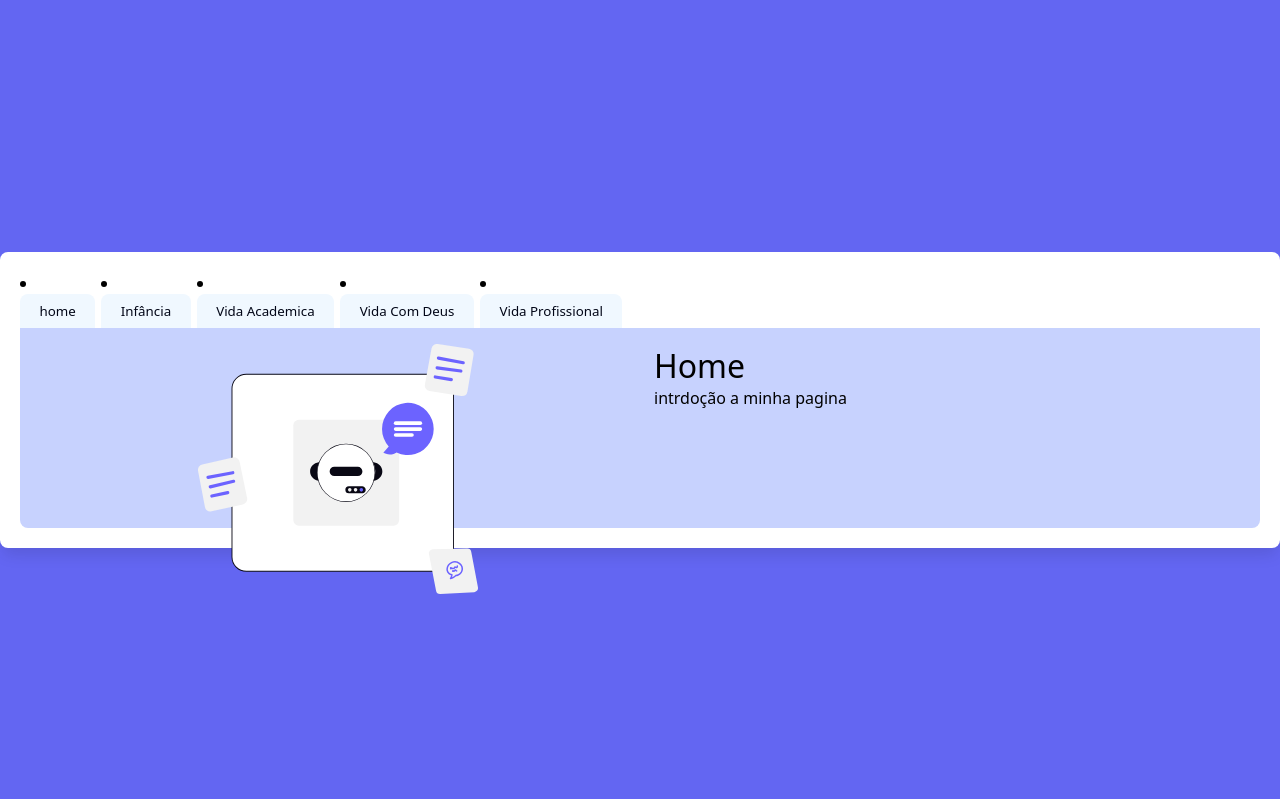
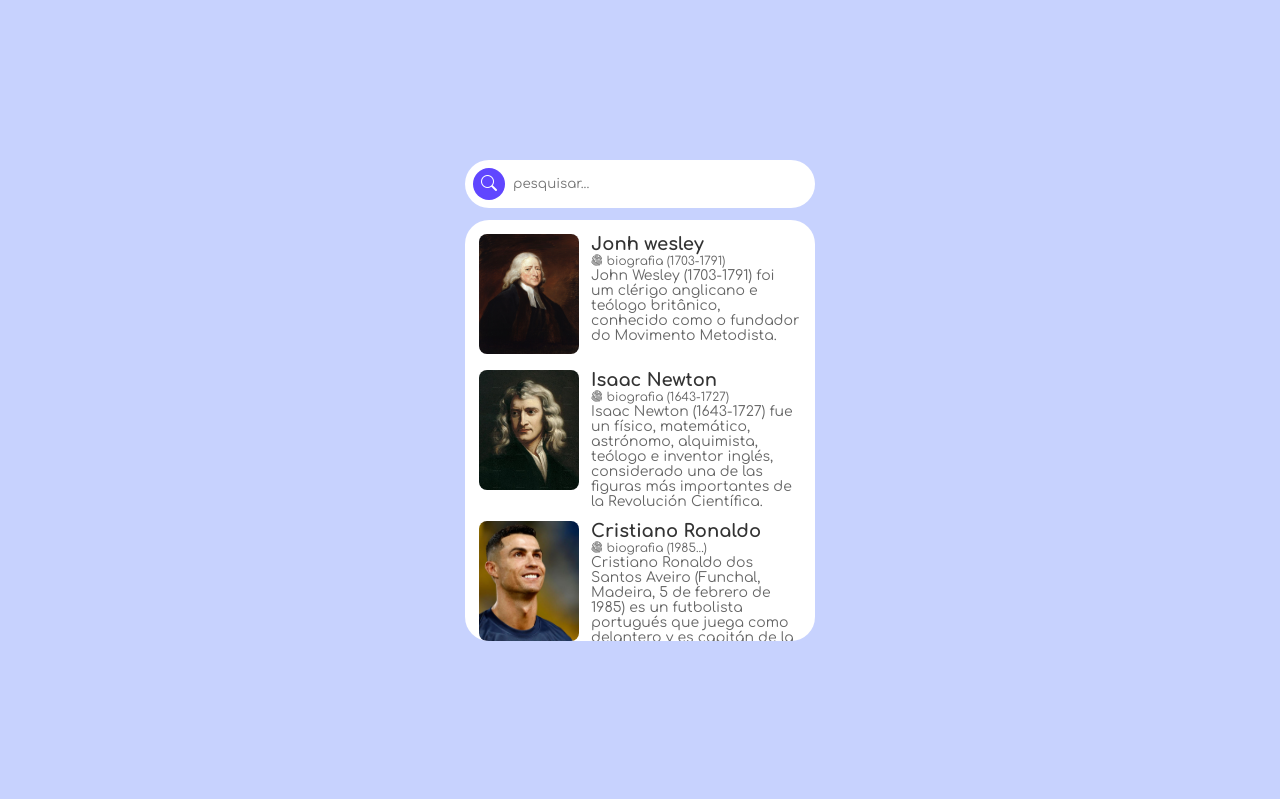
Before and after one commit to nenisvenancincio/autobiografia, a plain HTML site: page index.html in a window 1280 px wide. Drawn offline with nearby package versions, Linux system fonts and the light colour scheme; a web font is replaced by a local one.

Commit message:
atualização

```diff
--- a/css/styles.css
+++ b/css/styles.css
@@ -1,76 +1,95 @@
-@import url('https://fonts.googleapis.com/css2?family=Quicksand:wght@300..700&family=Sniglet:wght@400;800&display=swap');
-.content{
-    display: none;
-    width: 100%;
-    height: 200px;
-
+@import url('https://fonts.googleapis.com/css2?family=Comfortaa:wght@300..700&display=swap');
+*{
+    margin: 0;
+    padding: 0;
+    box-sizing: border-box;
+ font-family: "Comfortaa", sans-serif;
 }
 
-.content.show {
-    display: flex ;
-   gap: 14px;
-   background-color: #c7d2fe ;
-   border-radius: 0px 0px 8px 8px ;
-   padding: 16px;
-}
-.content-img {
-    width: 50%;
-    height: 250px;
-
+body{
+   min-height: 100vh;
+   display: flex;
+   align-items: center;
+   justify-content: center;
+   background-color: #c7d2fe;
 }
 
-*  {
-   margin: 0%;
-   padding: 0%;
-   box-sizing: border-box;
-  font-family: "Sniglet", system-ui;
-  font-weight: 500;
-  font-style: normal;
-
-}
-
-body  {
-    background-color: #6366f2;
+.input-group{
     display: flex;
     align-items: center;
-    justify-content: center;
-     min-height : 100vh
-
-}
-
-#container  {
-   background-color: white;
-   width: 600%;
-   padding: 20px;
-   border-radius: 8px;
-   box-shadow: 0px 10px 15px -3px rgba(0, 0, 0, 0.1);
-
-}
-
-.tab-buttons {
-   display: flex;
-   gap: 6px;
+    background-color: #ffff;
+    padding: 8px 16px 8px 8px ;
+    border-radius: 24px;
+    gap: 8px;
 
 
 }
 
-.tab-btn  {
+.input-field{
     width: 100%;
     border: none;
-    color: #020617;
-    background-color: #f0f8ff;
-    border-radius: 8px 8px 0px 0px ;
-    padding: 8px;
-    cursor: pointer;
-    transition: backgroud-color .3s ease;
-}
-
-.tab-btn.active  {
-    background-color: #c7d2fe;
+    background-color: transparent;
 
 }
 
-.tab-btn:hover  {
-   background-color: #a5b4fc;
+.input-field :focus {
+    outline: none;
+}
+
+.items{
+    display: flex;
+    flex-direction: column;
+    gap: 12px;
+    list-style: none;
+    margin-top: 12px;
+    background-color: #ffff;
+    border-radius: 24px;
+    padding: 14px;
+    width: 350px;
+    height: 421px;
+    overflow-y: auto;
 
 }
+
+.item{
+    display: flex;
+    gap: 12px;
+
+}
+
+.input-icon {
+    display: flex;
+    align-items: center;
+    justify-content: center;
+    border-radius: 100%;
+min-width: 32px;
+min-height: 32px;
+background-color: #6046ff;
+color: #ffff;
+
+
+}
+
+.item-image img {
+    width: 100px;
+    height: 120px;
+    object-fit: cover;
+    border-radius: 8px;
+
+}
+
+.item-title{
+    font-size: 18px;
+    color: #333;
+}
+
+.item-subtitle{
+    font-size: 12px;
+    color: #666;
+
+}
+
+.item-description{
+    font-size: 14px;
+    color: #666;
+}
--- a/index.html
+++ b/index.html
@@ -3,37 +3,100 @@
 <head>
     <meta charset="UTF-8">
     <meta name="viewport" content="width=device-width, initial-scale=1.0">
+    <link rel="stylesheet" href="https://cdn.jsdelivr.net/npm/bootstrap-icons@1.13.1/font/bootstrap-icons.min.css">
     <link rel="stylesheet" href="css/styles.css">
     <title>EMI11</title>
 </head>
 <body>
 <div id="container">
-    <div class="tab-buttons">
+    <div class="input-group">
+        <div class="input-icon">
+            <i class="bi bi-search"></i>
+        </div>
+        <input id="search"
+        type="text"
+        class="input-field"
+        placeholder="pesquisar...">
 
-           <li><a href="index.html"><button class="tab-btn " content-id="home">home</button></a></li>
+    </div>
+    <ul class="items">
+<li class="item">
+<div class="item-image">
+<img src="img/jonh wesley.jpg" alt="jonh">
+</div>
+<div class="item-content">
+<h2 class="item-title">
+    Jonh wesley
+</h2>
+<p class="item-subtitle">
+<i class="bi bi-fingerprint"></i>
+biografia (1703-1791)
+</p>
+<p class="item-description">
+   John Wesley (1703-1791) foi um clérigo anglicano e teólogo britânico, conhecido como o fundador do Movimento Metodista.
+</p>
+</div>
+</li>
+<li class="item">
+<div class="item-image">
+<img src="img/isaac newton.jpg" alt="isaac">
+</div>
+<div class="item-content">
+<h2 class="item-title">
+    Isaac Newton
+</h2>
+<p class="item-subtitle">
+<i class="bi bi-fingerprint"></i>
+biografia (1643-1727)
+</p>
+<p class="item-description">
+Isaac Newton (1643-1727) fue un físico, matemático, astrónomo, alquimista, teólogo e inventor inglés, considerado una de las figuras más importantes de la Revolución Científica.
+</p>
+</div>
+</li>
 
-            <li><a href="infanica.html"><button class="tab-btn " content-id="infancia">Infância</button></a></li>
+<li class="item">
+<div class="item-image">
+<img src="img/Ronaldo.jpg" alt="Ronaldo">
+</div>
+<div class="item-content">
+<h2 class="item-title">
+    Cristiano Ronaldo
+</h2>
+<p class="item-subtitle">
+<i class="bi bi-fingerprint"></i>
+biografia (1985...)
+</p>
+<p class="item-description">
+  Cristiano Ronaldo dos Santos Aveiro (Funchal, Madeira, 5 de febrero de 1985) es un futbolista portugués que juega como delantero y es capitán de la selección de Portugal.
+</p>
+</div>
+</li>
 
-            <li><a href="vidaacademica.html"></a><button class="tab-btn " content-id="vidaacademica">Vida Academica</button></a></li>
+<li class="item">
+<div class="item-image">
+<img src="img/eu.jpg" alt="eu">
+</div>
+<div class="item-content">
+<h2 class="item-title">
+   Irene Venâncio
+</h2>
+<p class="item-subtitle">
+<i class="bi bi-fingerprint"></i>
+biografia (2006..)
+</p>
+<p class="item-description">
+   John Wesley (1703-1791) foi um clérigo anglicano e teólogo britânico, conhecido como o fundador do Movimento Metodista.
+</p>
+</div>
+</li>
 
-            <li><a href="vidacomDeus.html"></a><button class="tab-btn " content-id="vidacomDeus">Vida Com Deus</button></a></li>
-
-           <li><a href="futuroprofissional.html"></a><button class="tab-btn " content-id="futuroprofissional">Vida Profissional</button></a></li>
+    </ul>
+</div>
 
 
-    </div>
-        <div class="tab-contents">
-        <div class="content show" id="home">
-           <img src="img/undraw_chat-bot_c8iw.svg" alt="home img" class="content-img">
-           <div class="infos">
-            <h1 class="content-title">Home</h1>
-            <p class="content-descriptoin">intrdoção a minha pagina</p>
-           </div>
 
-       </div>
-    </div>
-    </div>
-</div>
+
    <script src="js/main.js"></script>
 </body>
 </html>
--- a/js/main.js
+++ /dev/null
@@ -1,20 +0,0 @@
-const tabs = document.querySelectorAll('.tab-btn');
-tabs.forEach(tab => tab.addEventListener('click', () => tabclick(tab)));
-
-const tabclick = (tab) =>  {
-   tabs.forEach(tab => tab.classList.remove('active'))
-
-   const contents = document.querySelectorAll('.content')
-
-   tab.classList.add('active')
-
-   contents.forEach(content => content.classList.remove('show'))
-
-   const contentId = tab.getAttribute('content-id')
-
-   const content = document.getElementById(contentId)
-
-
-           content.classList.add('show')
-
- const activetab = document.querySelector('.tab-btn.active')}
```
Also changed, not shown: futuroprofissional.html (+0 -12 lines), infanica.html (deleted, +0 -21 lines), vidaacademica.html (deleted, +0 -21 lines), vidacomDeus.html (deleted, +0 -27 lines), img/Ronaldo.jpg (added), img/eu.jpg (added), img/isaac newton.jpg (added), img/jonh wesley.jpg (added).
